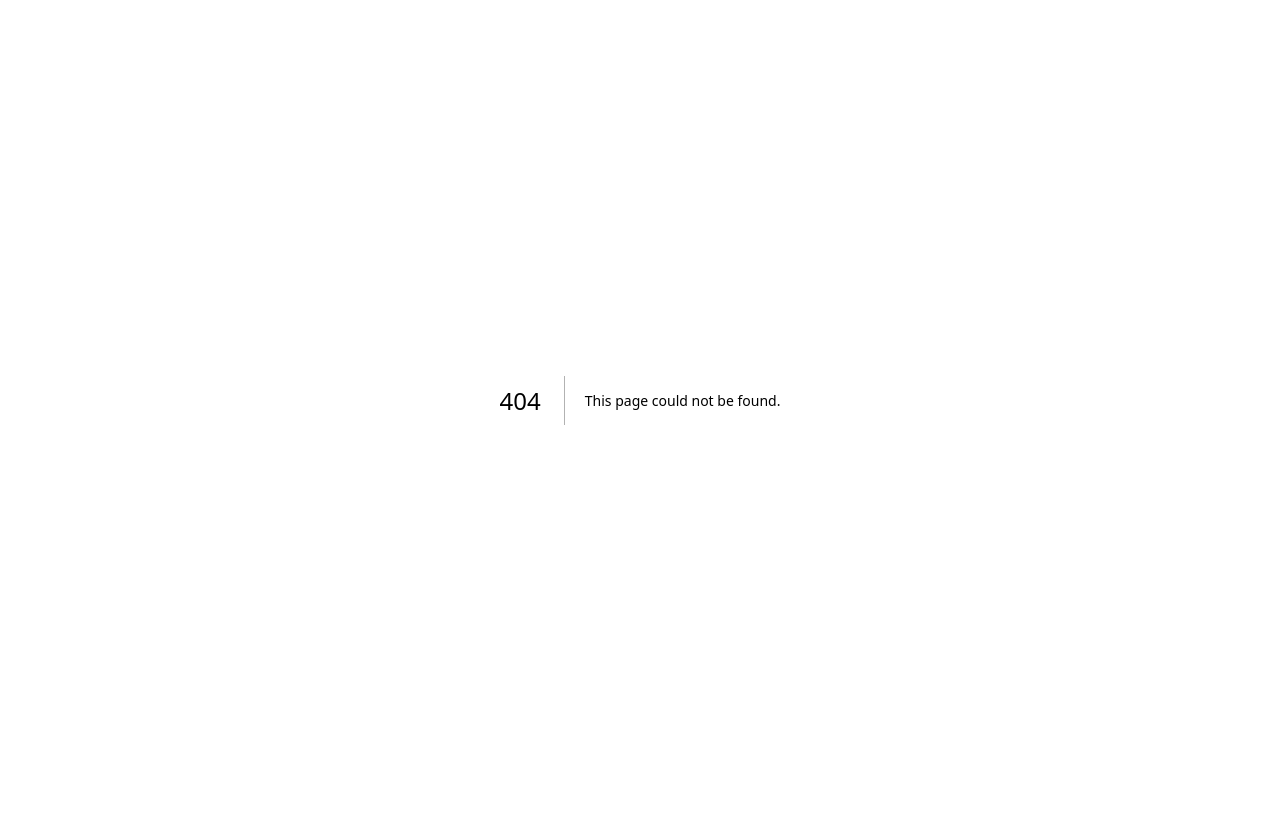
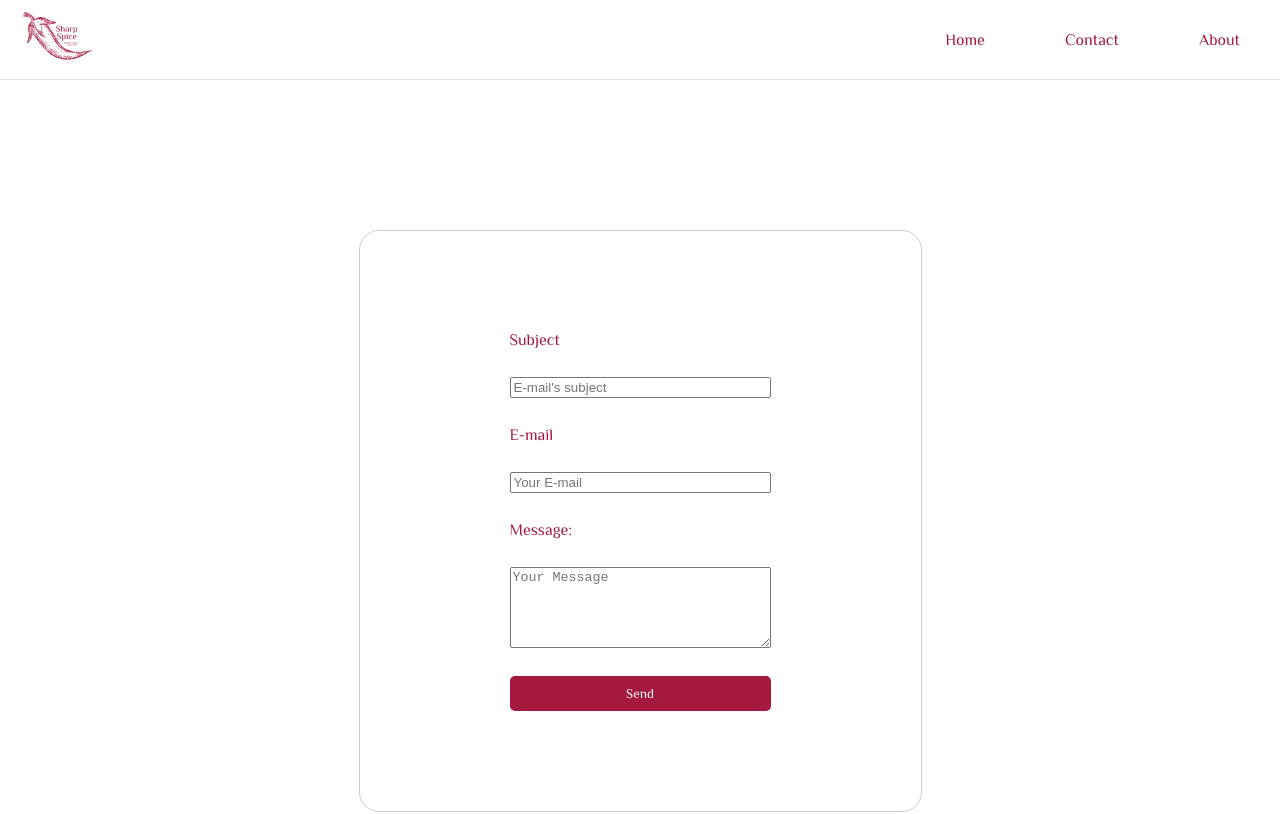
Before and after one commit to PvtWendy/Next-Sharp-Spice, a Next.js app: page /contact in a window 1280 px wide. Before the commit this address had no page. Shown: the top 814 px of the page. Built offline with nearby package versions, Linux system fonts and the light colour scheme.

Commit message:
Made Contact Page

```diff
--- /dev/null
+++ b/src/pages/contact.js
@@ -0,0 +1,26 @@
+import Footer from "@/components/Footer";
+import Header from "@/components/Header";
+
+export default function Contact() {
+  return (
+    <div>
+      <Header/>
+      <form>
+        <label>Subject</label>
+        <br />
+        <input type="text" placeholder="E-mail's subject" />
+        <br />
+        <label>E-mail</label>
+        <br />
+        <input type="email" placeholder="Your E-mail" />
+        <br />
+        <label>Message:</label>
+        <br />
+        <textarea name="body" cols="30" rows="5" placeholder="Your Message"></textarea>
+        <br />
+        <input type="submit" id="button" value="Send" />
+      </form>
+      <Footer/>
+    </div>
+  );
+}
--- a/src/styles/globals.css
+++ b/src/styles/globals.css
@@ -79,3 +79,33 @@ body{
   .hide {
     opacity: 0;
   }
+
+  form {
+    display: flex;
+    flex-direction: column;
+    gap: 5px;
+    width: fit-content;
+    margin: 150px auto;
+    border: 1px solid #ccc;
+    padding: 100px 150px;
+    border-radius: 20px;
+    font-family: "Philosopher", sans-serif;
+  }
+
+  form label {
+    color: #a4193d;
+  }
+
+  #button {
+    font-family: "Philosopher", sans-serif;
+    color: white;
+    background-color: #a4193d;
+    border: 0;
+    padding: 10px 25px;
+    border-radius: 5px;
+  }
+
+  #button:hover {
+    background-color: #8b1535;
+    cursor: pointer;
+  }
```
